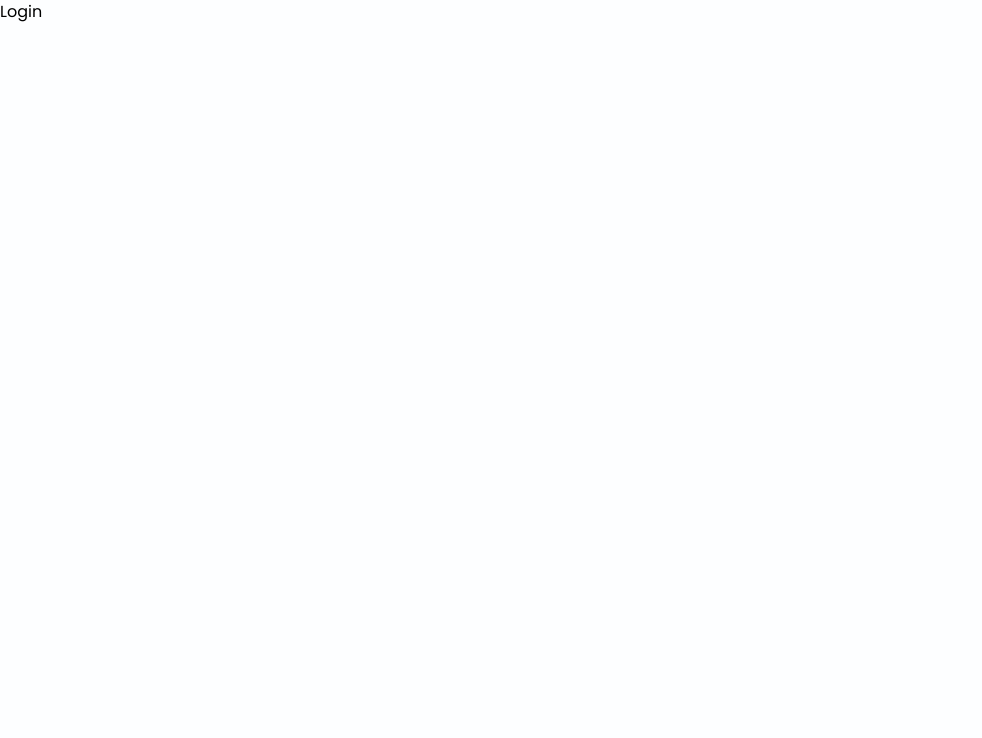
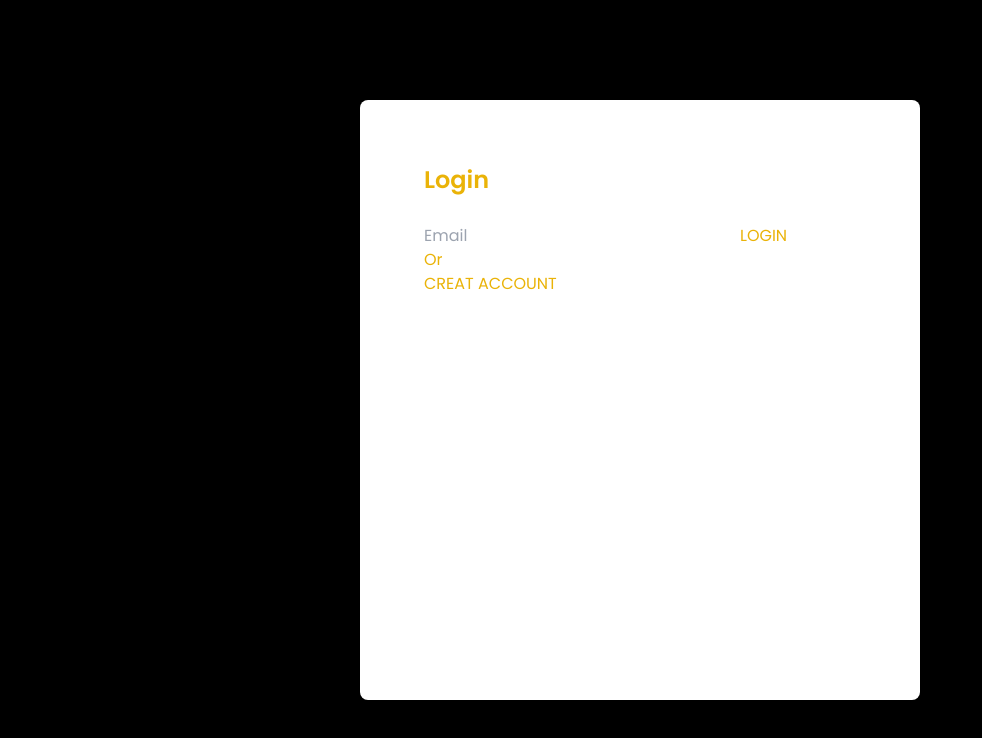
Before and after one commit to luwukien/Libhub-project, a React (Vite) app in the folder frontend/: page /login in a window 1280 px wide. Shown: the top 738 px of the page, without its empty margins (0-982 px from the left). Built offline with nearby package versions, Linux system fonts and the light colour scheme.

Commit message:
Add Login Test Page

```diff
--- a/frontend/src/pages/Auth/Login.jsx
+++ b/frontend/src/pages/Auth/Login.jsx
@@ -2,7 +2,41 @@ import React from "react";
 
 const Login = () => {
     return(
-        <div>Login</div>
+      <div className='h-screen bg-black overflow-hidden relative'>
+        <div className="container h-screen flex items-center justify-center px-20 mx-auto">
+          <div className="">
+            <div>
+
+            </div>
+          </div>
+
+          <div className="w-2/4 h-[75vh] bg-white rounded-lg relative p-16 shadow-cyan-200/20">
+            <form onSubmit={() => {}}>
+
+              <h4 className="text-2xl font-semibold mb-7 text-yellow-500">Login</h4>
+
+              <input type="text" placeholder="Email" className="input-box"/>
+
+              <button type="submit" className="btn-primary text-yellow-500">
+                LOGIN
+              </button>
+
+              <p className="text-yellow-500">Or</p>
+
+              <button
+                type="submit"
+                className="text-yellow-500"
+                onClick={() => {
+                  navigate("/signup");
+                }}
+                >
+                  CREAT ACCOUNT
+                </button>
+
+            </form>
+          </div>
+        </div>
+      </div>
     )
 }
 
```
